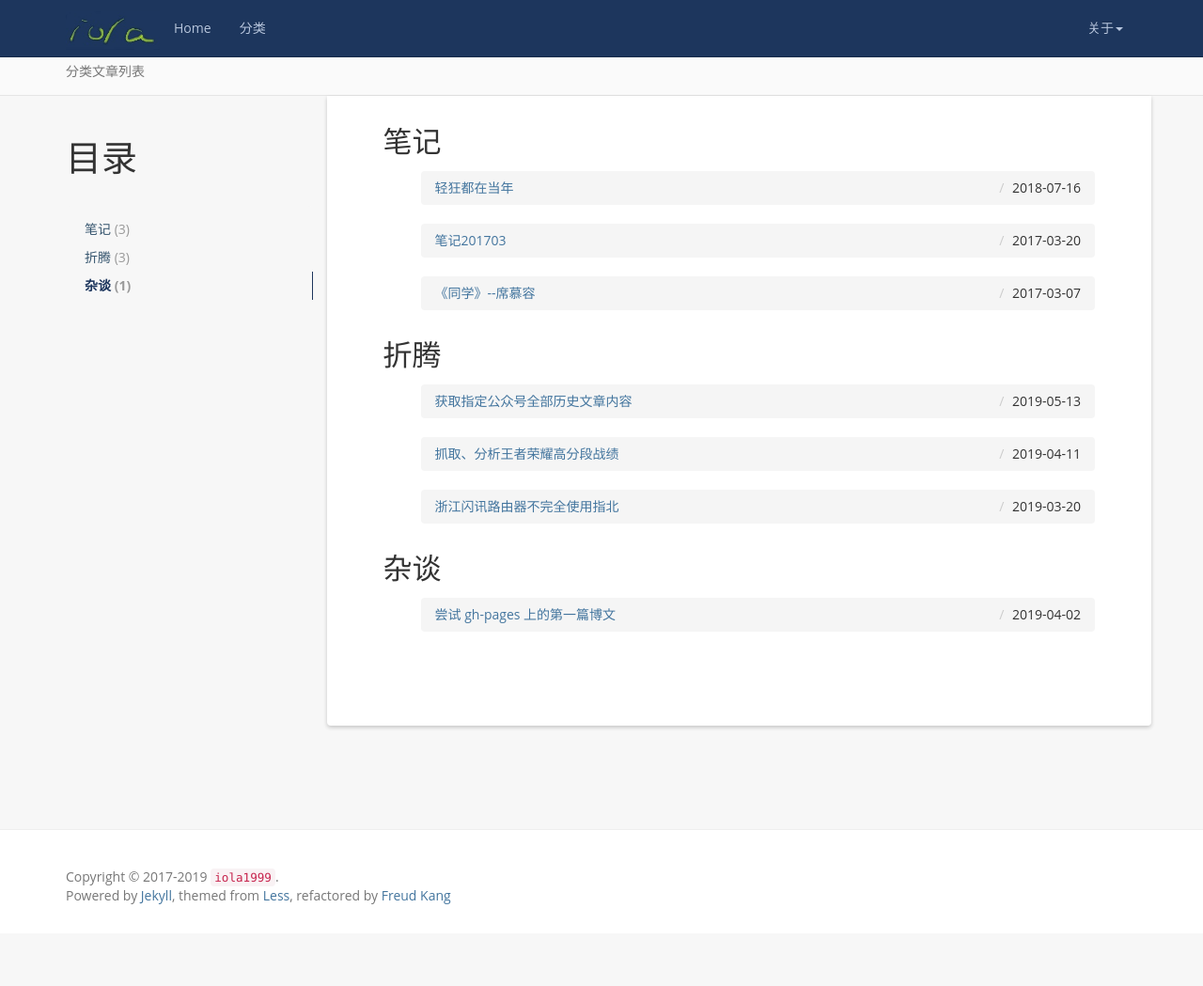
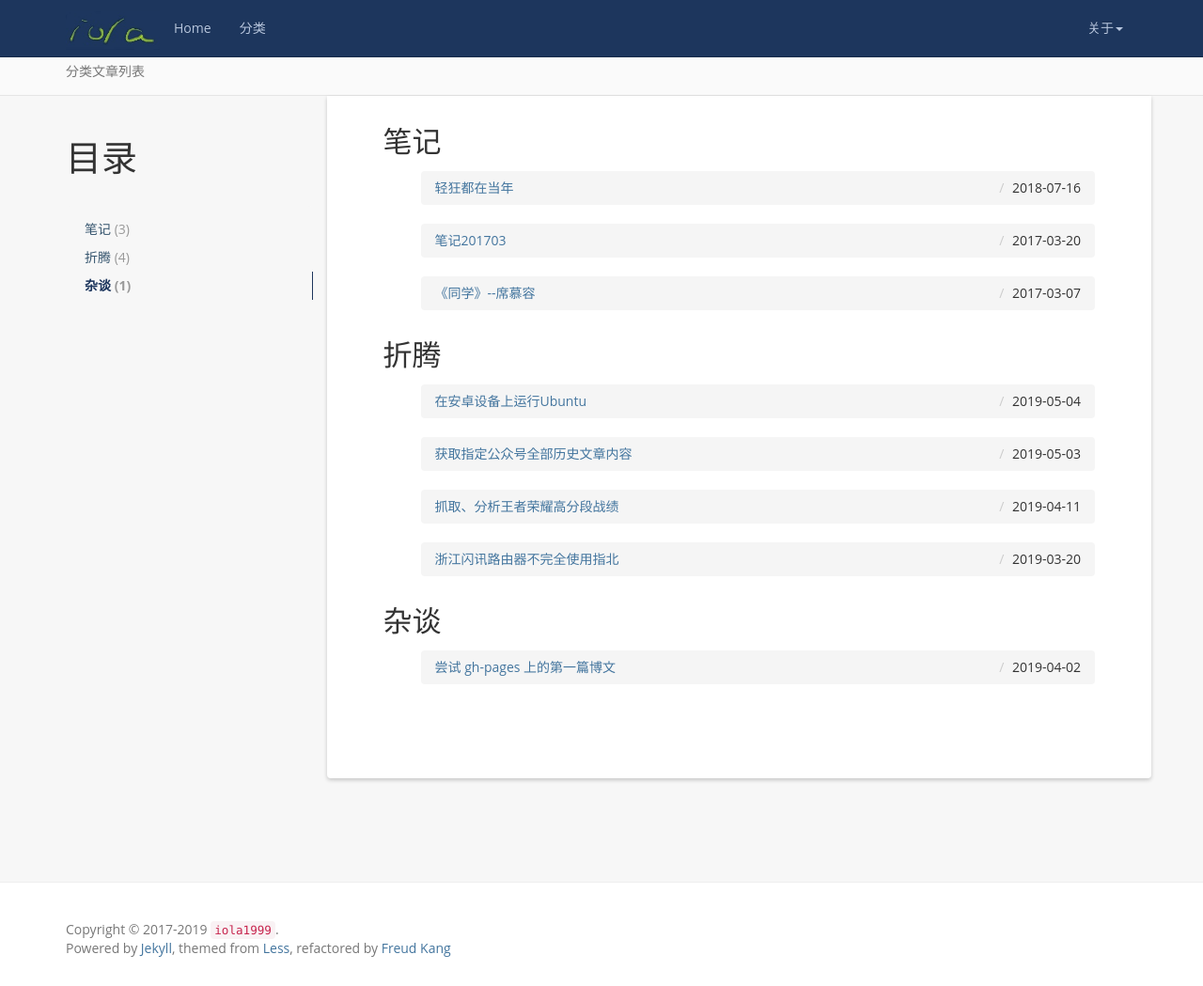
Before and after one commit to iola1999/iola1999.github.io, a Jekyll site: the page built from categories/index.html, in a window 1280 px wide and 1049 px high. Shown: the whole window at 94% size. Built offline with Jekyll 4.4.1, drawn with Linux system fonts in a browser that asks for light colours; nearby versions of some CDN libraries; some of the changed lines change nothing that is shown.

Commit message:
水一篇。哈哈。安卓手机上运行 Ubuntu

```diff
--- a/_posts/2019-05-03-Get-Wechat-mp-Articles.markdown
+++ b/_posts/2019-05-03-Get-Wechat-mp-Articles.markdown
@@ -1,7 +1,7 @@
 ---
 layout: post
 title:  获取指定公众号全部历史文章内容
-date:   2019-05-13 10:30:00 +0800
+date:   2019-05-03 10:30:00 +0800
 categories: 折腾
 tag: 数据分析
 ---
@@ -20,9 +20,9 @@ tag: 数据分析
 ====================================
 
 搜一下“爬取公众号历史文章”，能看到的思路差不多一下几种：
-1. 搜狗搜索；
-2. 公众号资料页面历史文章列表；
-3. 公众号后台群发时插入链接处搜索，思路看[这里](https://blog.csdn.net/heuguangxu/article/details/82936536)。
+1. 搜狗搜索
+2. 公众号资料页面历史文章列表
+3. 公众号后台群发时插入链接处搜索，思路看[这里](https://blog.csdn.net/heuguangxu/article/details/82936536)
 
 简单评估下，以上方法中，1 的缺点是文章不全，得到的链接不是长期有效的（似乎只有短短 24 小时），且需要应对搜狗的反爬，直接 pass。
 
--- /dev/null
+++ b/_posts/2019-05-04-Run-Ubuntu-On-Android-Phone.markdown
@@ -0,0 +1,83 @@
+---
+layout: post
+title:  在安卓设备上运行Ubuntu
+date:   2019-05-04 17:00:00 +0800
+categories: 折腾
+tag:
+---
+
+* content
+{:toc}
+
+
+手上闲置的安卓设备有点多，一直在考虑怎样利用起来。挺久之前就尝试了 [Linux Deploy](https://github.com/meefik/linuxdeploy) 这个应用，只是一直没有仔细地配置过。这里写篇博文记录下今天的折腾。（凑数）
+
+
+
+准备			{#one}
+====================================
+
++ 从[此处](https://github.com/meefik/linuxdeploy/releases)下载 Linux Deploy
++ 从[此处](https://github.com/meefik/busybox/releases)下载 busybox 安装器
+
++ 设备需要先获取 root 权限，以使用 chroot（该软件上 Linux 系统的运行原理） 和安装 busybox。似乎还有一种 proot 的实现不需要权限，但我目前没有测试过两者区别。
+
++ 设备运行内存最好有 2G 或更大
+
+
+
+
+安装			{#two}
+====================================
+1. 将 busybox 安装到 /system/xbin
+2. 打开 Linux Deploy，点右下角设置，做以下修改：
+   - 发行版：Ubuntu，版本我选择的是 Xenial（16.04）
+   - 架构：视 CPU 选择，一般建议 32 位选 armhf，64 位选 arm64
+   - 源地址：https://mirrors.tuna.tsinghua.edu.cn/ubuntu-ports/
+   - 安装类型：Linux 系统的存放位置，这个网络上很多建议用“镜像文件”，也就是提前建立一个固定大小的磁盘。我个人觉得这样既浪费空间，又不能扩容，实在想不到什么好处。所以我用的是“目录”，实际位置是：`/data/user/0/ru.meefik.linuxdeploy/env（这部分在应用左上角抽屉菜单里设置）/rootfs/linux（配置名）`
+   - 本地化：看喜好，我反正是选了 zh-cn。
+   - SSH：勾选
+   - 图形界面：这里不用管。需要的话安装后可以系统里自己装。
+3. 应用左上角抽屉菜单里 设置：
+
+   - 常亮、锁定 WiFi、持续唤醒 CPU。
+
+   - PATH 需要修改为 /system/xbin
+4. 点击首页右上角，选择安装，然后等待几分钟。
+5. 显示 `<<< deploy`后点一下底部”启动“即可。
+
+
+
+
+系统配置			{#three}
+====================================
+
+### 连接
+
+ip:22，这没啥好说的。用 android（或者自定的）连上去。
+
+### 账户
+
+上去先`sudo passwd root`重置一下 root 密码。虽然用 root 账户比较危险......
+
+可能默认配置不允许用 root 登录，那就`apt-get install vim` 装个 vim，然后`vim /etc/ssh/sshd_config`，找到`PermitRootLogin`改成 yes。
+
+### 图形界面
+
+有时候图形还是方便一点点......
+
+`apt-get install xfce4 xfce4-goodies tightvncserver` 装 xfce（也可以考虑 Ubuntu Mate 或者 Gnome2）、vnc
+
+`apt-get install ttf-wqy-zenhei` 中文
+
+`vncserver`启动，设置个密码，连上去看看（vnc viewer 用两百多k的那种绿色版就可以了，不必安装完整版），应该是一片白，就一个终端框。
+
+`vim ~/.vnc/xstartup` 修改 vnc 配置：
+
+`#!/bin/bash
+xrdb $HOME/.Xresources
+startxfce4 &`
+
+`chmod +x ~/.vnc/xstartup`改下权限。
+
+然后再启动应该就可以了。另外，vncserver 可以带参数，比如`vncserver -geometry 1280x720`设置分辨率。
```
